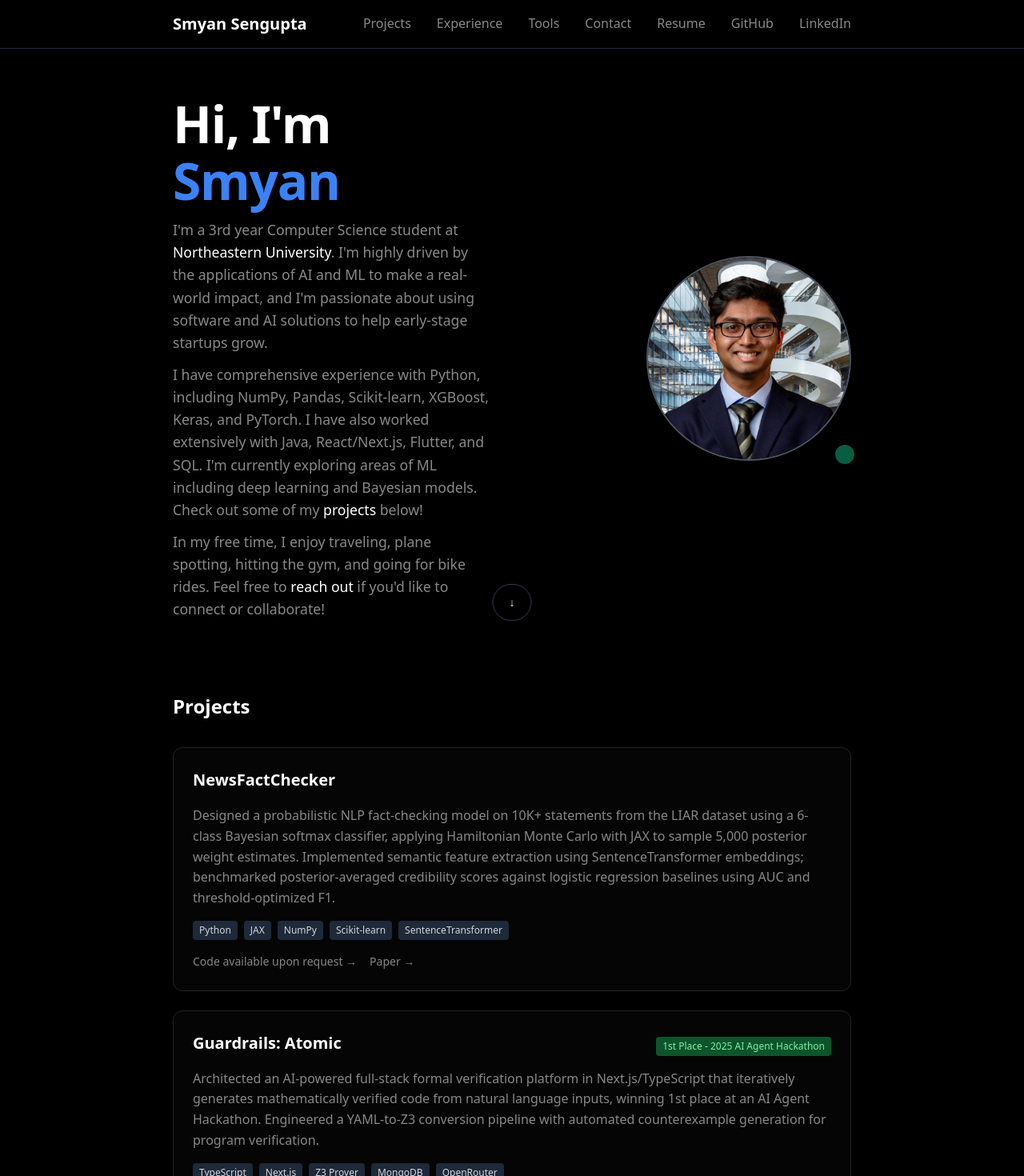
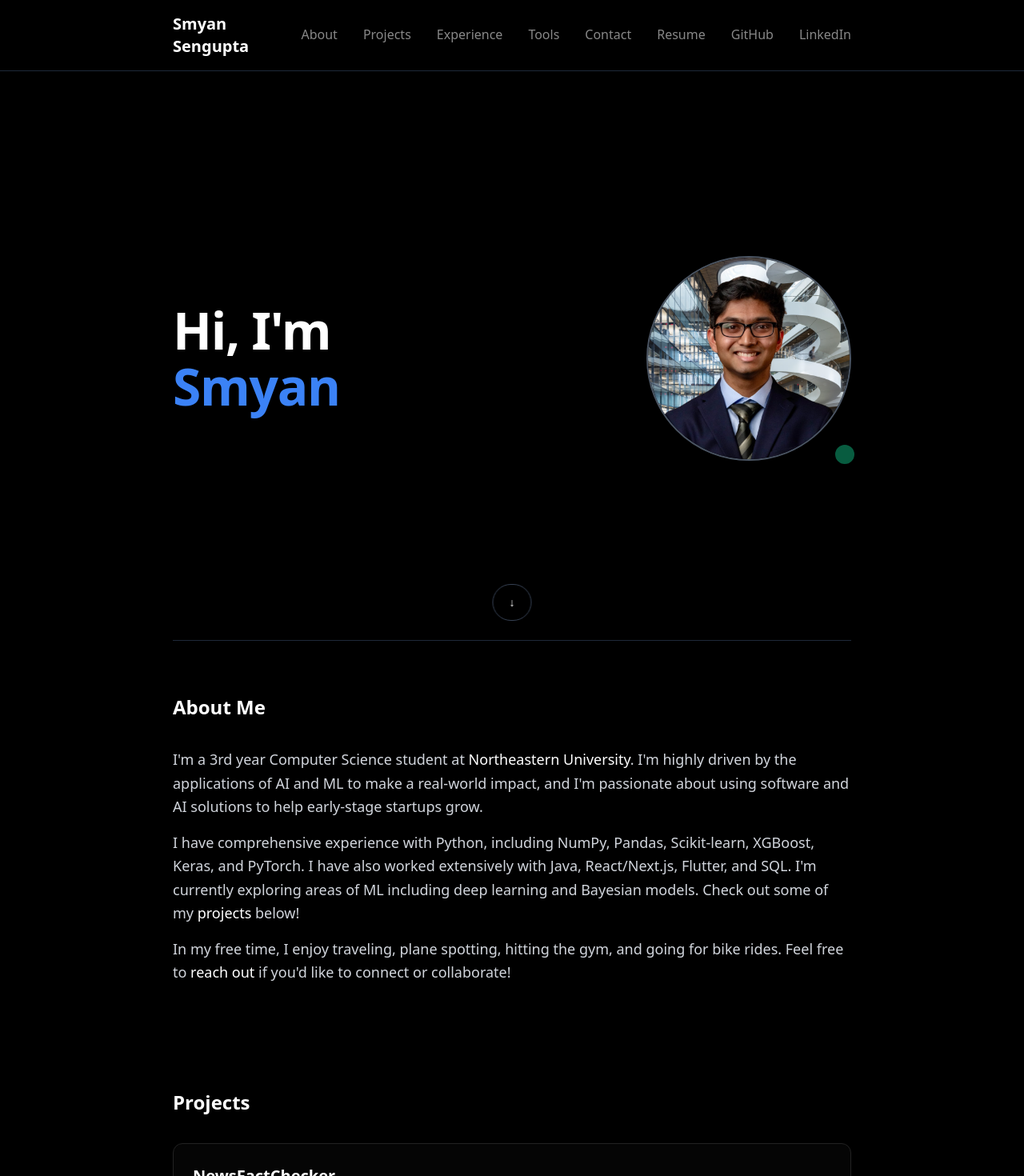
Before and after one commit to smyansengupta/smyansengupta.github.io, a Next.js app: page / in a window 1280 px wide. Shown: the top 1470 px of the page at 80% size. Built offline with nearby package versions, Linux system fonts and the light colour scheme.

Commit message:
move about me to new section

```diff
--- a/src/app/page.tsx
+++ b/src/app/page.tsx
@@ -19,25 +19,6 @@ export default function Home() {
               <h1 className="hero-title">
                 Hi, I&apos;m <span style={{ color: '#3b82f6' }}>Smyan</span>
               </h1>
-              <p className="hero-subtitle">
-                I&apos;m a 3rd year Computer Science student at{" "}
-                <a
-                  href="https://www.northeastern.edu/"
-                  className="text-white hover:text-gray-300 transition-colors"
-                  target="_blank"
-                  rel="noopener noreferrer"
-                >
-                  Northeastern University
-                </a>
-                . I&apos;m highly driven by the applications of AI and ML to make a real-world impact, and I&apos;m passionate about using software and AI solutions to help early-stage startups grow.
-
-              </p>
-              <p className="hero-subtitle">
-                I have comprehensive experience with Python, including NumPy, Pandas, Scikit-learn, XGBoost, Keras, and PyTorch. I have also worked extensively with Java, React/Next.js, Flutter, and SQL. I&apos;m currently exploring areas of ML including deep learning and Bayesian models. Check out some of my <a href="#projects" className="text-white hover:text-gray-300 transition-colors">projects</a> below!
-              </p>
-              <p className="hero-subtitle">
-                In my free time, I enjoy traveling, plane spotting, hitting the gym, and going for bike rides. Feel free to <a href="#contact" className="text-white hover:text-gray-300 transition-colors">reach out</a> if you&apos;d like to connect or collaborate!
-              </p>
             </div>
             <div className="flex justify-center lg:justify-end">
               <div className="relative">
@@ -51,6 +32,30 @@ export default function Home() {
                 <div className="absolute -bottom-2 -right-2 w-8 h-8 status-indicator rounded-full"></div>
               </div>
             </div>
+          </div>
+        </section>
+
+        <section id="about" className="py-16 border-t border-gray-800">
+          <h2 className="section-title">About Me</h2>
+          <div className="space-y-4">
+            <p className="text-gray-300 text-lg leading-relaxed">
+              I&apos;m a 3rd year Computer Science student at{" "}
+              <a
+                href="https://www.northeastern.edu/"
+                className="text-white hover:text-gray-300 transition-colors"
+                target="_blank"
+                rel="noopener noreferrer"
+              >
+                Northeastern University
+              </a>
+              . I&apos;m highly driven by the applications of AI and ML to make a real-world impact, and I&apos;m passionate about using software and AI solutions to help early-stage startups grow.
+            </p>
+            <p className="text-gray-300 text-lg leading-relaxed">
+              I have comprehensive experience with Python, including NumPy, Pandas, Scikit-learn, XGBoost, Keras, and PyTorch. I have also worked extensively with Java, React/Next.js, Flutter, and SQL. I&apos;m currently exploring areas of ML including deep learning and Bayesian models. Check out some of my <a href="#projects" className="text-white hover:text-gray-300 transition-colors">projects</a> below!
+            </p>
+            <p className="text-gray-300 text-lg leading-relaxed">
+              In my free time, I enjoy traveling, plane spotting, hitting the gym, and going for bike rides. Feel free to <a href="#contact" className="text-white hover:text-gray-300 transition-colors">reach out</a> if you&apos;d like to connect or collaborate!
+            </p>
           </div>
         </section>
 
--- a/src/components/MobileNavigation.tsx
+++ b/src/components/MobileNavigation.tsx
@@ -23,6 +23,7 @@ export default function MobileNavigation() {
 
           {/* Desktop Navigation */}
           <div className="hidden md:flex space-x-8">
+            <a href="#about" className="nav-link">About</a>
             <a href="#projects" className="nav-link">Projects</a>
             <a href="#experience" className="nav-link">Experience</a>
             <a href="#tools" className="nav-link">Tools</a>
@@ -47,6 +48,13 @@ export default function MobileNavigation() {
         {/* Mobile Dropdown Menu */}
         <div className={`md:hidden transition-all duration-300 ease-in-out overflow-hidden ${isOpen ? 'max-h-64 opacity-100' : 'max-h-0 opacity-0'}`}>
           <div className="pt-4 pb-2 space-y-2">
+            <a
+              href="#about"
+              className="block py-3 px-4 text-gray-300 hover:text-white hover:bg-gray-800/50 rounded-lg transition-colors"
+              onClick={closeMenu}
+            >
+              About
+            </a>
             <a
               href="#experience"
               className="block py-3 px-4 text-gray-300 hover:text-white hover:bg-gray-800/50 rounded-lg transition-colors"
```
